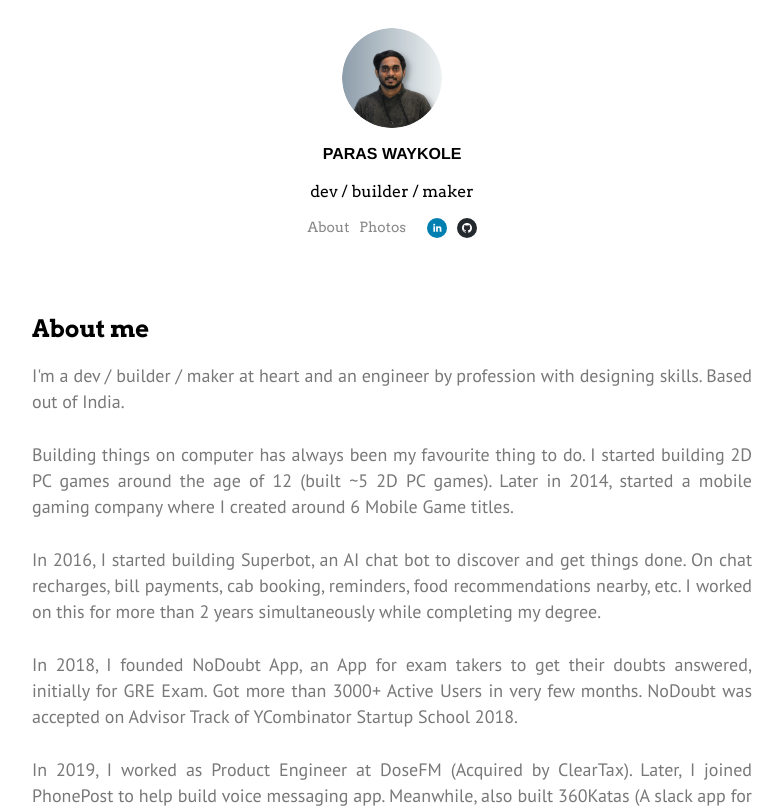
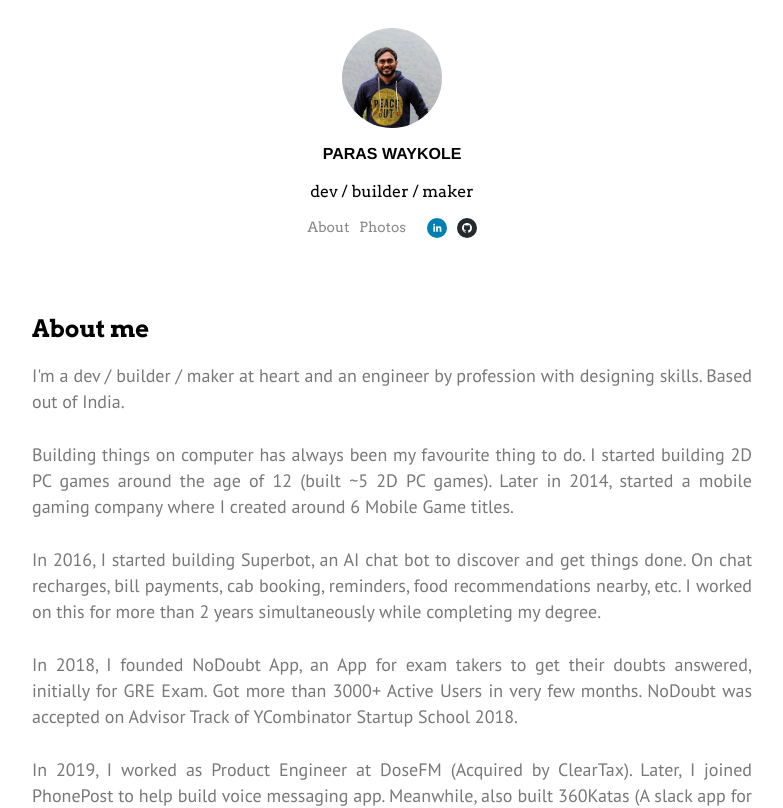
Before and after one commit to paraswaykole/paraswaykole-personal-website, a Next.js app: page / in a window 1280 px wide. Shown: the top 808 px of the page, without its empty margins (248-1031 px from the left). Built offline with nearby package versions, Linux system fonts and the light colour scheme.

Commit message:
update profile photo

```diff
--- a/components/header.js
+++ b/components/header.js
@@ -8,7 +8,7 @@ export default function Header() {
         <div>
           <img
             alt="paras waykole"
-            src="paras-waykole.png"
+            src="paras-waykole.jpg"
             className="avatar"
             height="100"
             width="100"
```
Also changed, not shown: public/paras-waykole.jpg (added), public/paras-waykole.png (deleted), 5 other files (tests, documents, lock files or other folders).
